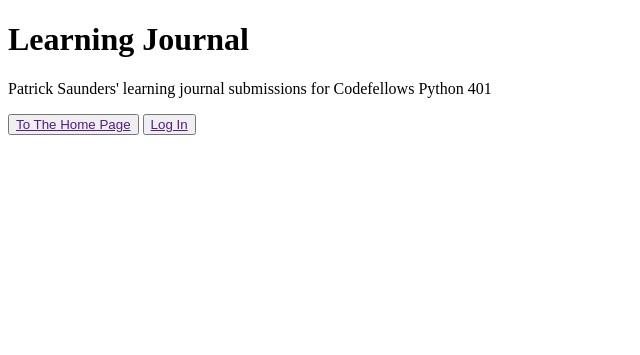
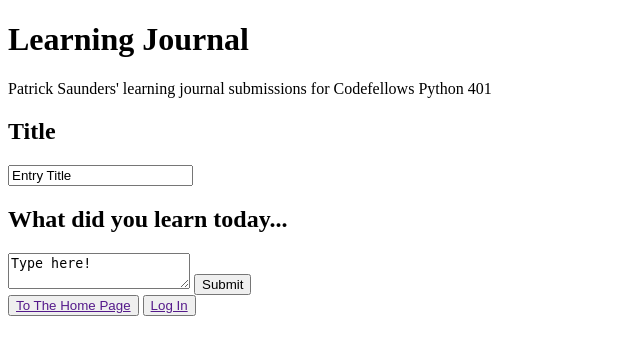
Before and after one commit to pasaunders/learning_journal, a Python web app: template learning_journal/templates/list.jinja2 in a window 1280 px wide. Shown: the top 355 px of the page, without its empty margins (0-640 px from the left). Run offline with Jinja, Linux system fonts and the light colour scheme; the template is opened without the code that fills it, so the values that code supplies are empty.

Commit message:
getting ajax working

```diff
--- a/learning_journal/templates/layout.jinja2
+++ b/learning_journal/templates/layout.jinja2
@@ -20,4 +20,5 @@
         {% endif %}
     </nav>
 </body>
+<script type="text/javascript" src="{{ request.static_url('learning_journal:static/app.js') }}"></script>
 </html>
--- a/learning_journal/templates/list.jinja2
+++ b/learning_journal/templates/list.jinja2
@@ -8,6 +8,18 @@
       </div>
 
     </div><!-- /.container -->
+    <section class="form">
+      <form action="{{ request.route_url('new') }}" method="POST">
+        <input type="hidden" name="csrf_token" class="security" value="{{ request.session.get_csrf_token() }}" />
+          <div class="form-group">
+            <h2>Title</h2>
+            <input type="text" class="form-control" name="title" value="Entry Title">
+            <h2>What did you learn today...</h2>
+            <textarea name="body" class="form-control">Type here!</textarea>
+            <button type="submit" class="form_add btn btn-primary">Submit</button>
+          </div>
+      </form>
+    </section>
     {% for item in entries %}
     <section>
       <article>
--- a/learning_journal/views/default.py
+++ b/learning_journal/views/default.py
@@ -16,6 +16,11 @@
 @view_config(route_name='home', renderer='../templates/list.jinja2', require_csrf=True)
 def home_page(request):
     """Render the home page."""
+    if request.method == "POST":
+        data.title = request.POST["title"]
+        data.body = request.POST["body"]
+        request.dbsession.flush()
+        return HTTPFound(location=request.route_url('home'))
     try:
         query = request.dbsession.query(MyModel)
         entries = query.all()
```
Also changed, not shown: learning_journal/static/app.js (+21 -14 lines).
